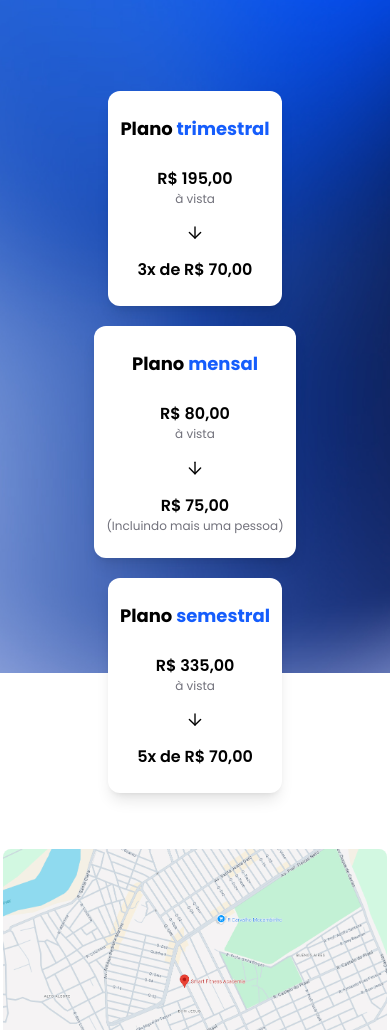
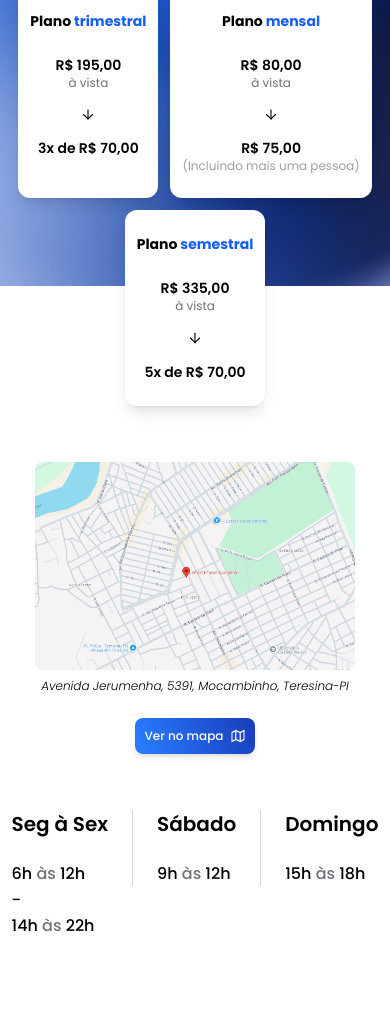
Before and after one commit to victorbpereira/smartfit, a website: page src/index.html in a window 390 px wide. Shown: the part 281-1311 px from the top of the page. Drawn offline with Linux system fonts and the light colour scheme.

Commit message:
responsive att

```diff
--- a/src/index.html
+++ b/src/index.html
@@ -11,77 +11,77 @@
     <div class="h-max header mb-14 md:mb-20 lg:mb-24">
         <div class="font-pop flex justify-center gap-8 pt-8 md:gap-22 md:pt-12 lg:gap-28 mb-20 md:mb-28 lg:mb-36">
             <a href="#plano">
-                <div class="flex items-center gap-2">
-                    <img class="w-4 md:w-6" src="svg/precosICO.svg" alt="">
-                    <p class="text-sm md:text-base text-white font-medium">Planos</p>
+                <div class="flex items-center gap-1">
+                    <img class="w-3 md:w-6" src="svg/precosICO.svg" alt="">
+                    <p class="text-xs md:text-base text-white font-medium">Planos</p>
                 </div>
             </a>
             <a href="#horario">
-                <div class="flex items-center gap-2">
-                    <img class="w-4 md:w-6" src="svg/horariosICO.svg" alt="">
-                    <p class="text-sm md:text-base text-white font-medium">Horários</p>
+                <div class="flex items-center gap-1">
+                    <img class="w-3 md:w-6" src="svg/horariosICO.svg" alt="">
+                    <p class="text-xs md:text-base text-white font-medium">Horários</p>
                 </div>
             </a>
             <a href="#mapa">
-                <div class="flex items-center gap-2">
-                    <img class="w-4 md:w-6" src="svg/localICO.svg" alt="">
-                    <p class="text-sm md:text-base text-white font-medium">Localização</p>
+                <div class="flex items-center gap-1">
+                    <img class="w-3 md:w-6" src="svg/localICO.svg" alt="">
+                    <p class="text-xs md:text-base text-white font-medium">Localização</p>
                 </div>
             </a>
         </div>
 
-        <h1 class="font-pop text-6xl md:text-8xl font-bold text-white text-center mb-2 md:mb-4 lg:text-9xl">Smart fitness</h1>
-        <p class="font-pop tracking-wide font-medium text-xs text-white text-center m-auto max-w-lg md:max-w-2xl lg:max-w-4xl md:text-lg lg:text-xl mb-24 md:mb-28 lg:mb-36">Cada treino é um passo para o seu melhor!</p>
+        <h1 class="font-pop text-5xl md:text-8xl font-bold text-white text-center mb-1 md:mb-4 lg:text-9xl">Smart fitness</h1>
+        <p class="font-pop tracking-wide font-medium text-xs text-white text-center m-auto max-w-lg md:max-w-2xl lg:max-w-4xl md:text-lg lg:text-xl mb-18 md:mb-28 lg:mb-36">Cada treino é um passo para o seu melhor!</p>
 
-        <div id="plano" class="font-pop flex justify-center flex-wrap gap-5 md:gap-10 lg:gap-20">
+        <div id="plano" class="font-pop flex justify-center flex-wrap gap-3 md:gap-10 lg:gap-20">
             <div class="bg-white shadow-lg p-3 md:p-5 lg:p-6 pt-6 pb-6 md:pt-10 md:pb-10 lg:pt-12 lg:pb-12 rounded-xl w-max flex flex-col items-center">
-                <p class="text-lg md:text-2xl lg:text-3xl font-bold mb-6 md:mb-8 lg:mb-12">Plano <span class="text-blue-600">trimestral</span></p>
-                <p class="text-base md:text-xl lg:text-2xl font-semibold">R$ 195,00</p>
+                <p class="text-sm md:text-2xl lg:text-3xl font-bold mb-6 md:mb-8 lg:mb-12">Plano <span class="text-blue-600">trimestral</span></p>
+                <p class="text-sm md:text-xl lg:text-2xl font-semibold">R$ 195,00</p>
                 <p class="text-xs md:text-sm lg:text-lg lg:mb-6 mb-4 text-zinc-500">à vista</p>
-                <img class="w-5 mb-4 lg:mb-6 lg:w-8" src="svg/arrow-down.svg" alt="">
-                <p class="text-base md:text-xl lg:text-2xl font-semibold">3x de R$ 70,00</p>
+                <img class="w-4 mb-4 lg:mb-6 lg:w-8" src="svg/arrow-down.svg" alt="">
+                <p class="text-sm md:text-xl lg:text-2xl font-semibold">3x de R$ 70,00</p>
             </div>
             <div class="bg-white shadow-lg p-3 md:p-5 lg:p-6 pt-6 pb-6 md:pt-10 md:pb-10 lg:pt-12 lg:pb-12 rounded-xl w-max flex flex-col items-center">
-                <p class="text-lg md:text-2xl lg:text-3xl font-bold mb-6 md:mb-8 lg:mb-12">Plano <span class="text-blue-600">mensal</span></p>
-                <p class="text-base md:text-xl lg:text-2xl font-semibold">R$ 80,00</p>
+                <p class="text-sm md:text-2xl lg:text-3xl font-bold mb-6 md:mb-8 lg:mb-12">Plano <span class="text-blue-600">mensal</span></p>
+                <p class="text-sm md:text-xl lg:text-2xl font-semibold">R$ 80,00</p>
                 <p class="text-xs md:text-sm lg:text-lg lg:mb-6 mb-4 text-zinc-500">à vista</p>
-                <img class="w-5 mb-4 lg:mb-6 lg:w-8" src="svg/arrow-down.svg" alt="">
-                <p class="text-base md:text-xl lg:text-2xl font-semibold">R$ 75,00</p>
-                <p class="text-xs text-zinc-500 lg:text-sm">(Incluindo mais uma pessoa)</p>
+                <img class="w-4 mb-4 lg:mb-6 lg:w-8" src="svg/arrow-down.svg" alt="">
+                <p class="text-sm md:text-xl lg:text-2xl font-semibold">R$ 75,00</p>
+                <p class="text-xs text-zinc-400 lg:text-sm">(Incluindo mais uma pessoa)</p>
             </div>
             <div class="bg-white shadow-lg p-3 md:p-5 lg:p-6 pt-6 pb-6 md:pt-10 md:pb-10 lg:pt-12 lg:pb-12 rounded-xl w-max flex flex-col items-center">
-                <p class="text-lg md:text-2xl lg:text-3xl font-bold mb-6 md:mb-8 lg:mb-12">Plano <span class="text-blue-600">semestral</span></p>
-                <p class="text-base md:text-xl lg:text-2xl font-semibold">R$ 335,00</p>
+                <p class="text-sm md:text-2xl lg:text-3xl font-bold mb-6 md:mb-8 lg:mb-12">Plano <span class="text-blue-600">semestral</span></p>
+                <p class="text-sm md:text-xl lg:text-2xl font-semibold">R$ 335,00</p>
                 <p class="text-xs md:text-sm lg:text-lg lg:mb-6 mb-4 text-zinc-500">à vista</p>
-                <img class="w-5 mb-4 lg:mb-6 lg:w-8" src="svg/arrow-down.svg" alt="">
-                <p class="text-base md:text-xl lg:text-2xl font-semibold">5x de R$ 70,00</p>
+                <img class="w-4 mb-4 lg:mb-6 lg:w-8" src="svg/arrow-down.svg" alt="">
+                <p class="text-sm md:text-xl lg:text-2xl font-semibold">5x de R$ 70,00</p>
             </div>
         </div>
     </div>
 
-    <img id="mapa" class="w-sm md:w-2xl lg:w-3xl m-auto rounded-lg mb-2" src="img/mapa.jpg" alt="">
+    <img id="mapa" class="w-xs md:w-2xl lg:w-3xl m-auto rounded-lg mb-2" src="img/mapa.jpg" alt="">
 
-    <p class="font-pop text-xs italic md:text-sm lg:text-lg font-medium text-center mb-6 md:mb-10 lg:mb-14">Avenida Jerumenha, 5391, Mocambinho, Teresina-PI</p>
+    <p class="font-pop text-xs italic md:text-sm lg:text-lg font-light text-center mb-6 md:mb-10 lg:mb-14">Avenida Jerumenha, 5391, Mocambinho, Teresina-PI</p>
 
-    <div class="flex items-center shadow-md w-max p-3 lg:p-4 m-auto justify-center rounded-lg gap-2 bg-linear-65 from-blue-500 to-blue-800 mb-14 lg:mb-20">
-        <p class="font-pop text-white text-sm font-medium lg:text-lg">Ver no mapa</p>
-        <img class="w-5" src="svg/mapa.svg" alt="">
+    <div class="flex items-center shadow-md w-max p-2.5 lg:p-4 m-auto justify-center rounded-lg gap-2 bg-linear-65 from-blue-500 to-blue-800 mb-14 lg:mb-20">
+        <p class="font-pop text-white text-xs font-medium lg:text-lg">Ver no mapa</p>
+        <img class="w-3.5" src="svg/mapa.svg" alt="">
     </div>
 
-    <div id="horario" class="flex items-start gap-14 md:gap-20 lg:gap-24 justify-center mb-20 lg:mb-30">
-        <div>
-            <p class="font-pop font-semibold text-2xl mb-6 lg:text-3xl">Seg à Sex</p>
-            <p class="font-pop font-medium text-lg lg:text-xl">6h <span class="text-zinc-500">às</span> 12h</p>
+    <div id="horario" class="flex items-start md:gap-12 lg:gap-20 justify-center mb-20 lg:mb-30">
+        <div class="pr-6">
+            <p class="font-pop font-semibold text-xl mb-6 lg:text-3xl">Seg à Sex</p>
+            <p class="font-pop font-medium text-base lg:text-xl">6h <span class="text-zinc-500">às</span> 12h</p>
             <p class="font-pop text-lg">-</p>
-            <p class="font-pop font-medium text-lg lg:text-xl">14h <span class="text-zinc-500">às</span> 22h</p>
+            <p class="font-pop font-medium text-base lg:text-xl">14h <span class="text-zinc-500">às</span> 22h</p>
         </div>
-        <div>
-            <p class="font-pop font-semibold text-2xl mb-6 lg:text-3xl">Sábado</p>
-            <p class="font-pop font-medium text-lg lg:text-xl">9h <span class="text-zinc-500">às</span> 12h</p>
+        <div class="border-r-1 border-l-1 pr-6 pl-6 md:pr-14 md:pl-14 lg:pl-18 lg:pr-18 border-zinc-300">
+            <p class="font-pop font-semibold text-xl mb-6 lg:text-3xl">Sábado</p>
+            <p class="font-pop font-medium text-base lg:text-xl">9h <span class="text-zinc-500">às</span> 12h</p>
         </div>
-        <div>
-            <p class="font-pop font-semibold text-2xl mb-6 lg:text-3xl">Domingo</p>
-            <p class="font-pop font-medium text-lg lg:text-xl">15h <span class="text-zinc-500">às</span> 18h</p>
+        <div class="pl-6">
+            <p class="font-pop font-semibold text-xl mb-6 lg:text-3xl">Domingo</p>
+            <p class="font-pop font-medium text-base lg:text-xl">15h <span class="text-zinc-500">às</span> 18h</p>
         </div>
     </div>
 
```
Also changed, not shown: src/output.css.
